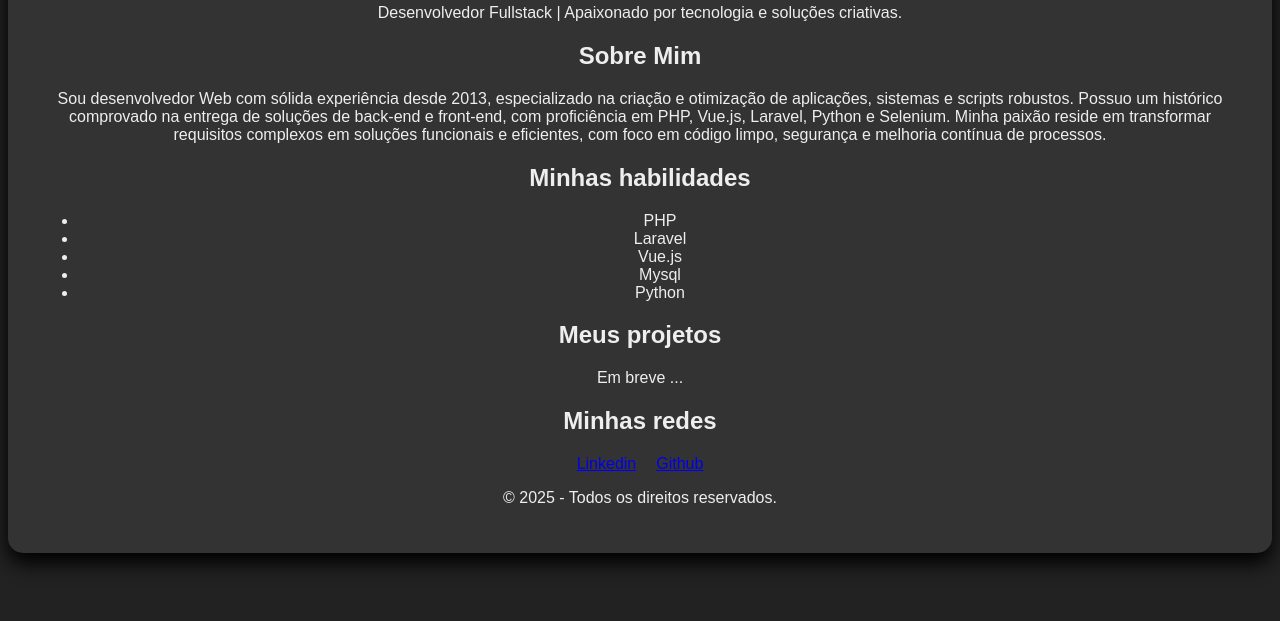
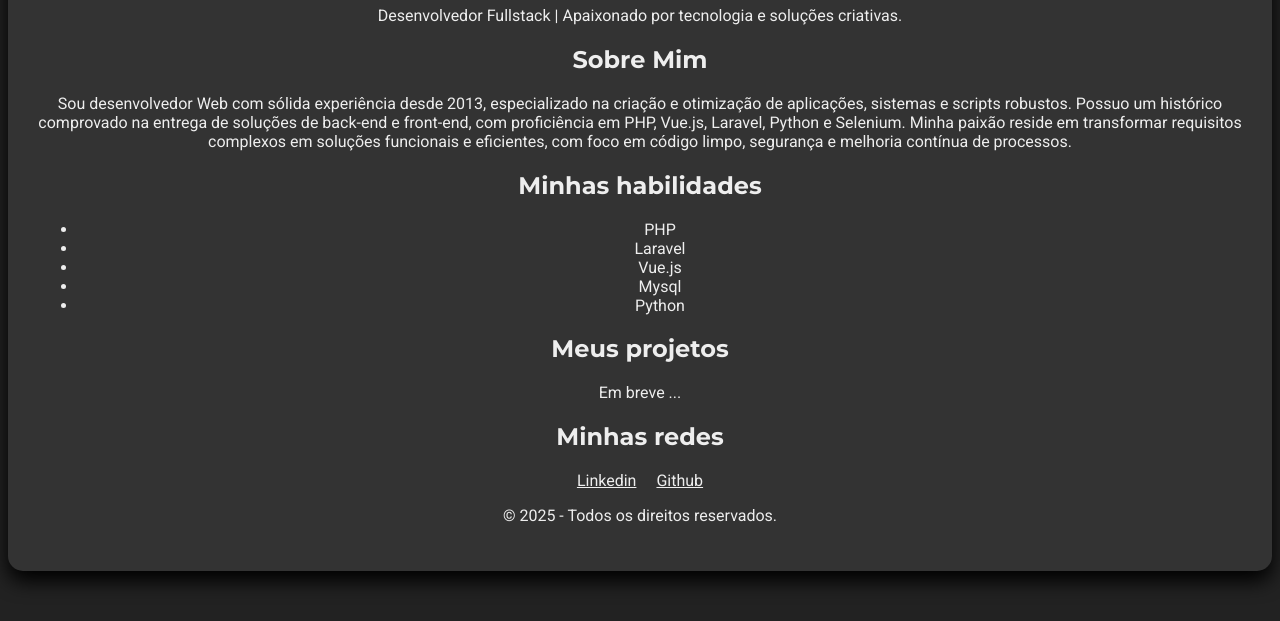
Before and after one commit to marcello-iorio/cartao-visita-digital, a plain HTML site: page index.html in a window 1280 px wide. Shown: the part 370-991 px from the top of the page. Drawn offline with Linux system fonts and the light colour scheme.

Commit message:
feat:Finaliza v1.0 do cartão com tipografia e interatividade

```diff
--- a/css/style.css
+++ b/css/style.css
@@ -1,8 +1,13 @@
 body {
     background-color: #222; /* Um fundo cinza bem escuro */
     color: #eee; /* Uma cor de texto cinza bem claro */
-    font-family: Arial, sans-serif; /* Uma fonte mais moderna que a padrão */
+    font-family: 'Roboto', sans-serif; /* Fonte padrão para todo o site */
+    /* Mantenha as outras proriedades do body */
     text-align: center; /* Centraliza todo o texto da página */
+}
+
+h1,h2 {
+    font-family: 'Montserrat',sans-serif; /* Fonte especial para todos os títulos */
 }
 
 .foto-perfil {
@@ -29,3 +34,15 @@ footer ul {
     justify-content: center; /* Centraliza os items horizontalmente */
     gap: 20px; /* Cria um espaço de 20px entre os links */
 }
+
+footer a {
+    color: #eee;
+    text-decoration: underline; /* Remove a cor que fica no link depois de já ter clicado nele" */
+
+}
+
+footer a:hover {
+    color: #00a8ff; /* O link fica azul ao passar o mouse */
+    transform: scale(1.1); /* Aumenta um pouco o tamanho do link */
+    transition: all 0.3s ease; /* Cria uma animação suave para o efeito */
+}
--- a/index.html
+++ b/index.html
@@ -6,6 +6,11 @@
     <meta name="viewport" content="width=device-width,initial-scale=1.0">
     <title>Marcello Iorio - Desenvolvedor Web</title>
     <link rel="stylesheet" href="css/style.css">
+    <link rel="preconnect" href="https://fonts.googleapis.com">
+    <link rel="preconnect" href="https://fonts.gstatic.com" crossorigin>
+    <link href="https://fonts.googleapis.com/css2?family=Montserrat:ital,wght@0,700;1,700&family=Roboto:ital@0;1&display=swap" rel="stylesheet">
+
+
 </head>
 
 
```
